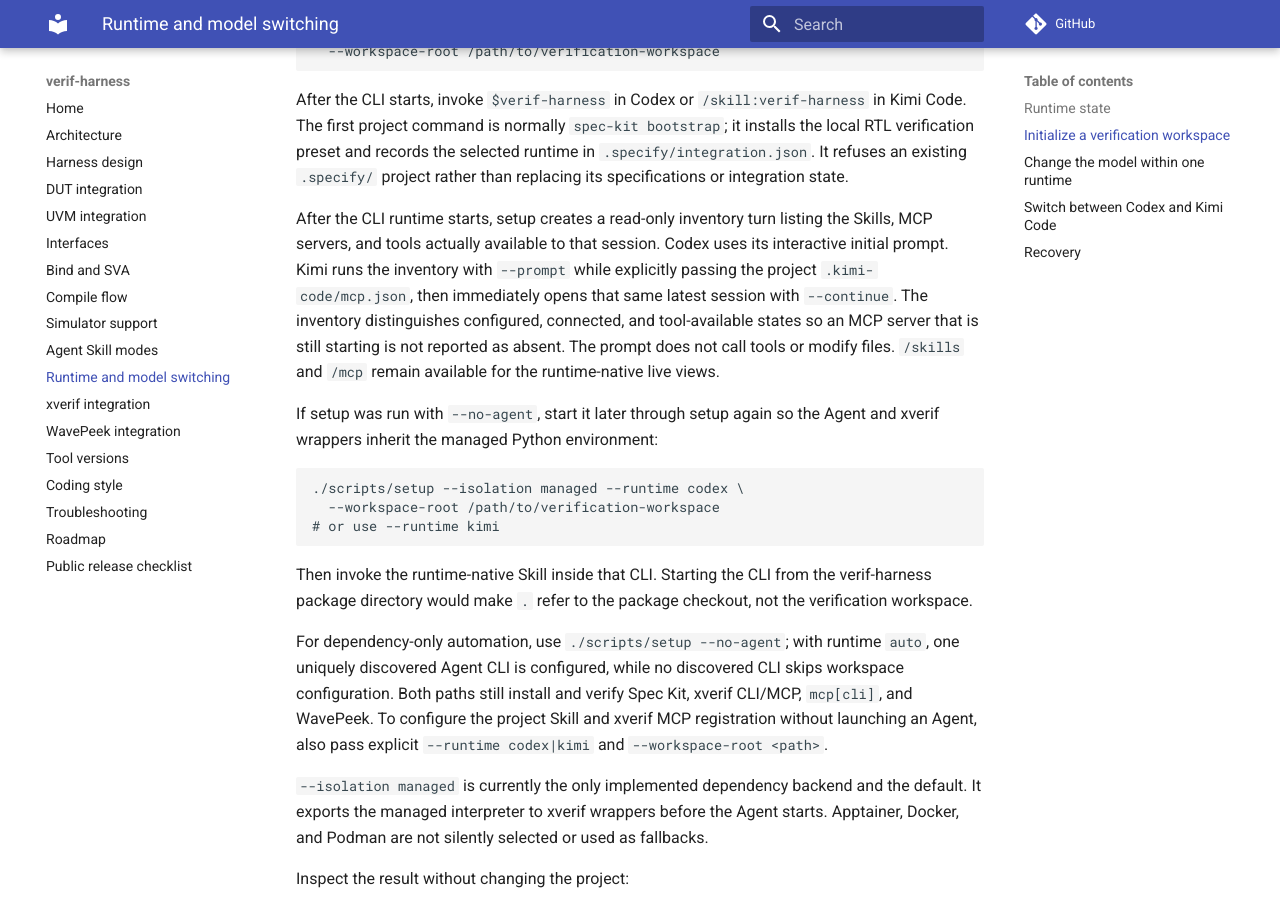
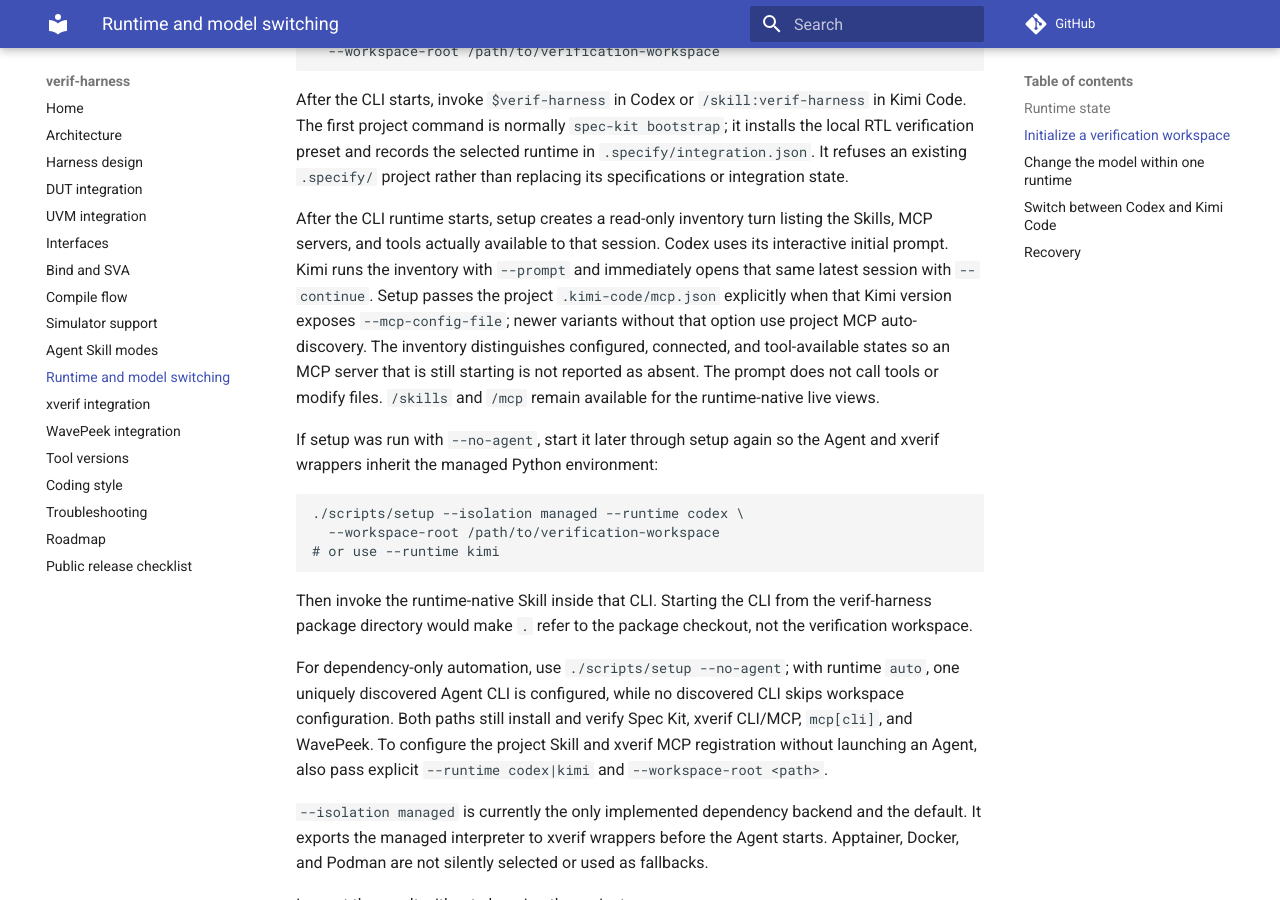
Before and after one commit to dummy11/verif-harness, an MkDocs documentation site: the page built from docs/runtime_switching.md, in a window 1280 px wide and 900 px high, scrolled down 1118 px. Built offline with MkDocs 1.6.1 and Material for MkDocs 9.7.7, drawn with Linux system fonts in a browser that asks for light colours; comment, search, counter and statistics services are not loaded.

Commit message:
Support Kimi MCP config auto-discovery

```diff
--- a/docs/runtime_switching.md
+++ b/docs/runtime_switching.md
@@ -57,11 +57,13 @@
 After the CLI runtime starts, setup creates a read-only inventory turn listing
 the Skills, MCP servers, and tools actually available to that session. Codex
 uses its interactive initial prompt. Kimi runs the inventory with `--prompt`
-while explicitly passing the project `.kimi-code/mcp.json`, then immediately
-opens that same latest session with `--continue`. The inventory distinguishes
-configured, connected, and tool-available states so an MCP server that is still
-starting is not reported as absent. The prompt does not call tools or modify
-files. `/skills` and `/mcp` remain available for the runtime-native live views.
+and immediately opens that same latest session with `--continue`. Setup passes
+the project `.kimi-code/mcp.json` explicitly when that Kimi version exposes
+`--mcp-config-file`; newer variants without that option use project MCP
+auto-discovery. The inventory distinguishes configured, connected, and
+tool-available states so an MCP server that is still starting is not reported
+as absent. The prompt does not call tools or modify files. `/skills` and `/mcp`
+remain available for the runtime-native live views.
 
 If setup was run with `--no-agent`, start it later through setup again so the
 Agent and xverif wrappers inherit the managed Python environment:
```
Also changed, not shown: README.md (+5 -4 lines), docs/xverif_integration.md (+5 -4 lines), skills/verif-harness/docs/troubleshooting.md (+3 -2 lines), skills/verif-harness/docs/user_guide.md (+5 -4 lines), 2 other files.
